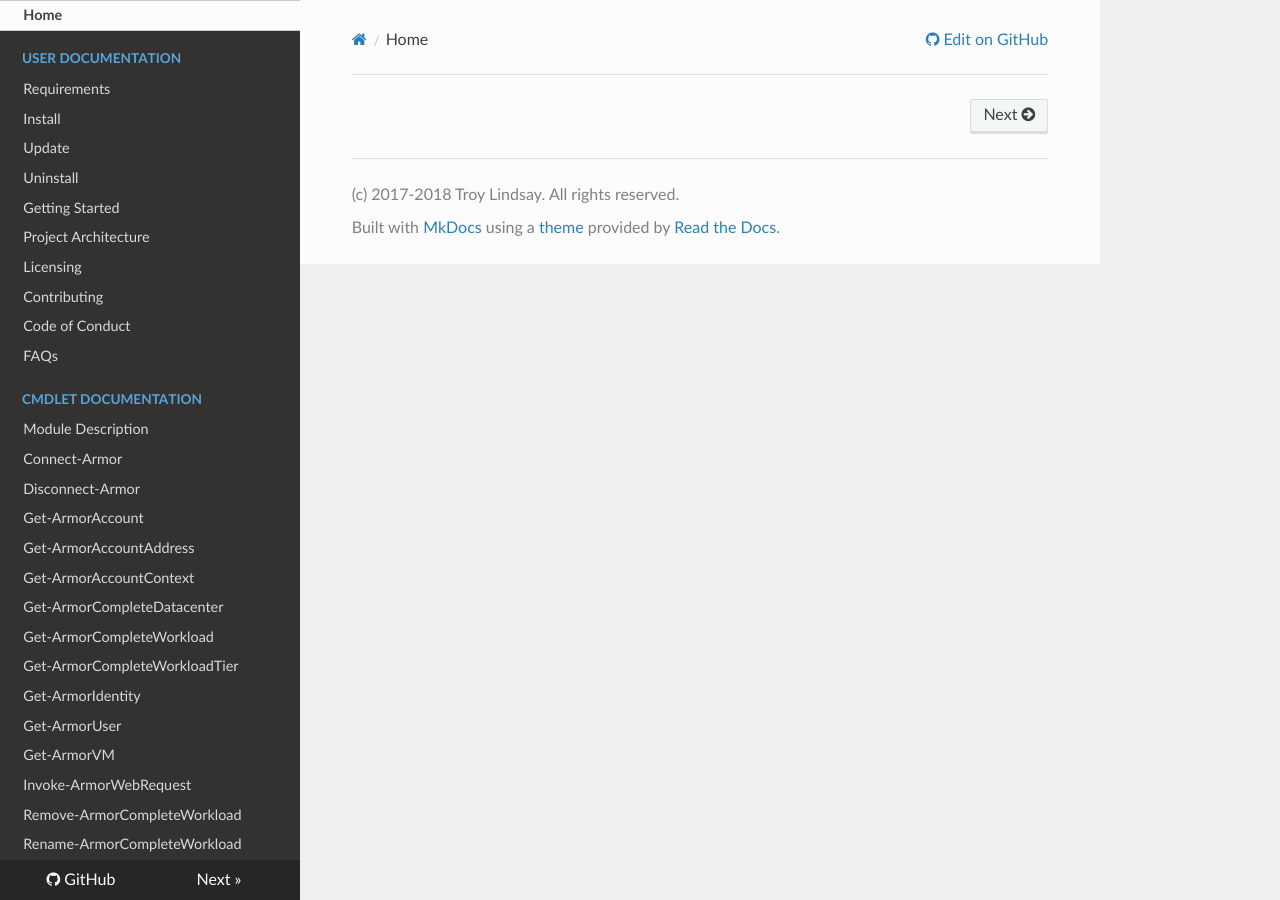
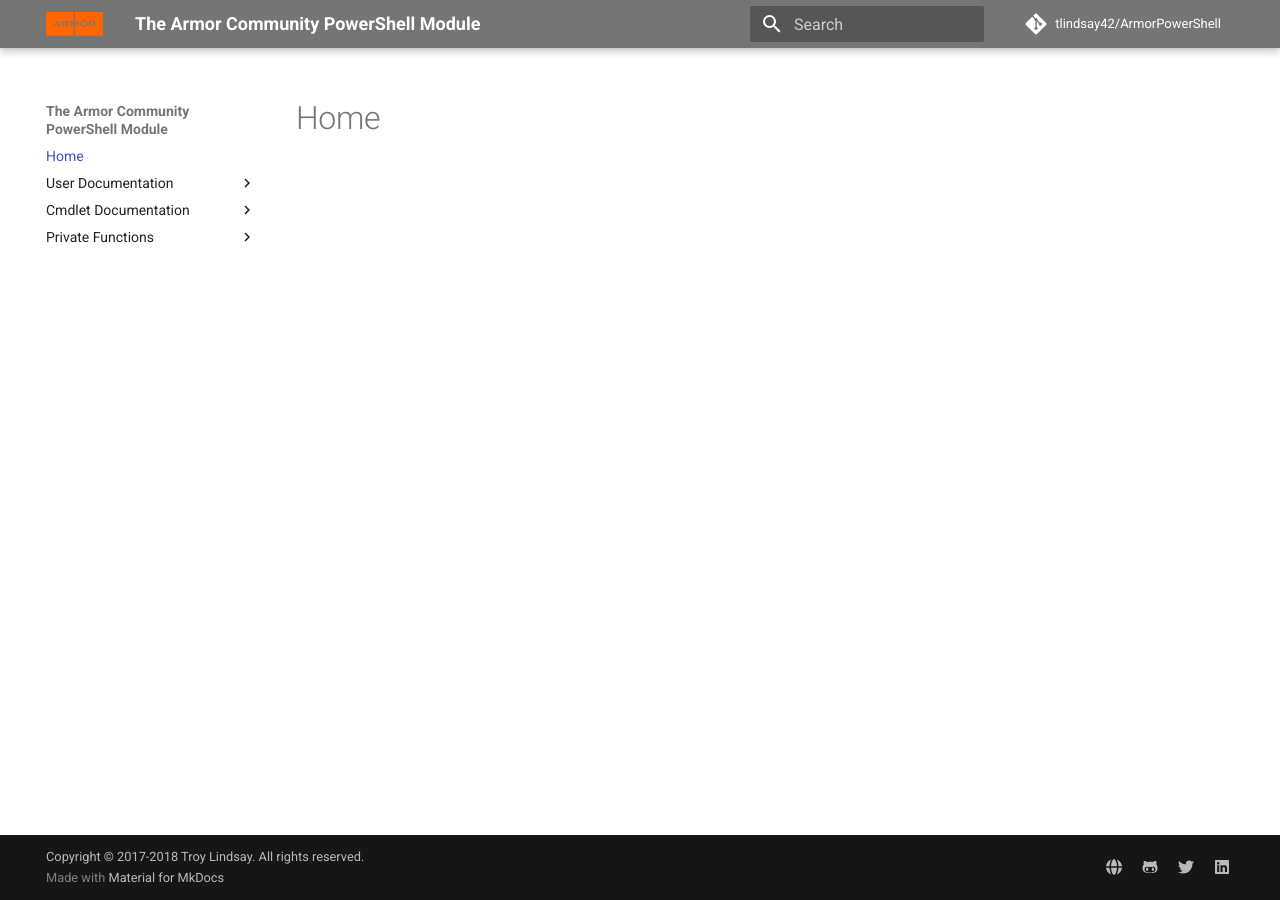
Before and after one commit to tlindsay42/ArmorPowerShell, an MkDocs documentation site: the page built from docs/index.md, in a window 1280 px wide. Built offline with MkDocs 1.6.1 and Material for MkDocs 9.7.7, drawn with Linux system fonts in a browser that asks for light colours; nearby versions of some CDN libraries; comment, search, counter and statistics services are not loaded; old or Windows-style settings are respelled for this version of MkDocs.

Commit message:
Add mkdocs Material theme
* #86

```diff
--- a/mkdocs.yml
+++ b/mkdocs.yml
@@ -1,15 +1,89 @@
 # https://www.mkdocs.org/user-guide/configuration/
 
+# Project information
 site_name: "The Armor Community PowerShell Module"
-site_url: "https://tlindsay42.github.io/ArmorPowerShell/"
-repo_url: "https://github.com/tlindsay42/ArmorPowerShell/"
-repo_name: "GitHub"
-edit_uri: "blob/master/docs/"
 site_description: "This is a community project that provides a powerful command-line interface for managing and monitoring your Armor Complete (secure public cloud) and Armor Anywhere (security as a service) environments & accounts via a PowerShell module with cmdlets that interact with the published RESTful APIs."
 site_author: "Troy Lindsay"
-copyright: "(c) 2017-2018 Troy Lindsay. All rights reserved."
+site_url: "https://tlindsay42.github.io/ArmorPowerShell/"
+
+# Repository
+repo_name: "tlindsay42/ArmorPowerShell"
+repo_url: "https://github.com/tlindsay42/ArmorPowerShell/"
+remote_branch: "gh-pages"
+edit_uri: "blob/master/docs/"
+
+# Copyright
+copyright: "Copyright &copy; 2017-2018 Troy Lindsay. All rights reserved."
+
+# Google Analytics
 google_analytics: ["UA-117909744-3", "ArmorPowerShell"]
-remote_branch: "gh-pages"
+
+# Configuration
+theme:
+  name: "material"
+
+  # 404 page
+  static_templates:
+    - "404.html"
+
+  # Don't include MkDocs' JavaScript
+  include_search_page: false
+  search_index_only: true
+
+  # Default values, taken from mkdocs_theme.yml
+  language: "en"
+  feature:
+    tabs: false
+  palette:
+    primary: "grey"
+    accent: "dark orange"
+  font:
+    text: "Roboto"
+    code: "Roboto Mono"
+  favicon: "img/favicon.ico"
+  logo: "img/armor_logo.svg"
+
+# Customization
+extra:
+  social:
+    - type: "globe"
+      link: "https://www.troylindsay.io"
+    - type: "github-alt"
+      link: "https://github.com/tlindsay42"
+    - type: "twitter"
+      link: "https://twitter.com/troylindsay42"
+    - type: "linkedin"
+      link: "https://www.linkedin.com/in/troylindsay"
+
+# Extensions
+markdown_extensions:
+  - admonition
+  - markdown.extensions.codehilite:
+      guess_lang: false
+  - markdown.extensions.def_list
+  - markdown.extensions.footnotes
+  - markdown.extensions.meta
+  - markdown.extensions.toc:
+      permalink: true
+  - pymdownx.arithmatex
+  - pymdownx.betterem:
+      smart_enable: all
+  - pymdownx.caret
+  - pymdownx.critic
+  - pymdownx.details
+  - pymdownx.emoji:
+      emoji_generator: !!python/name:pymdownx.emoji.to_svg
+  - pymdownx.inlinehilite
+  - pymdownx.keys
+  - pymdownx.magiclink
+  - pymdownx.mark
+  - pymdownx.smartsymbols
+  - pymdownx.superfences
+  - pymdownx.tasklist:
+      custom_checkbox: true
+  - pymdownx.tilde
+
+# Page tree
 pages:
   - Home: "index.md"
   - User Documentation:
@@ -55,7 +129,3 @@
     - Submit-ArmorApiRequest: "private/Submit-ArmorApiRequest.md"
     - Test-ArmorSession: "private/Test-ArmorSession.md"
     - Update-ArmorApiToken: "private/Update-ArmorApiToken.md"
-theme: "readthedocs"
-strict: true
-markdown_extensions:
-  - admonition
--- /dev/null
+++ b/requirements.txt
@@ -0,0 +1,4 @@
+mkdocs>=0.17.1
+mkdocs-material>=2.8.0
+Pygments>=2.2
+pymdown-extensions>=4.10
```
Also changed, not shown: docs/img/armor_logo.svg (added), 2 other files.
